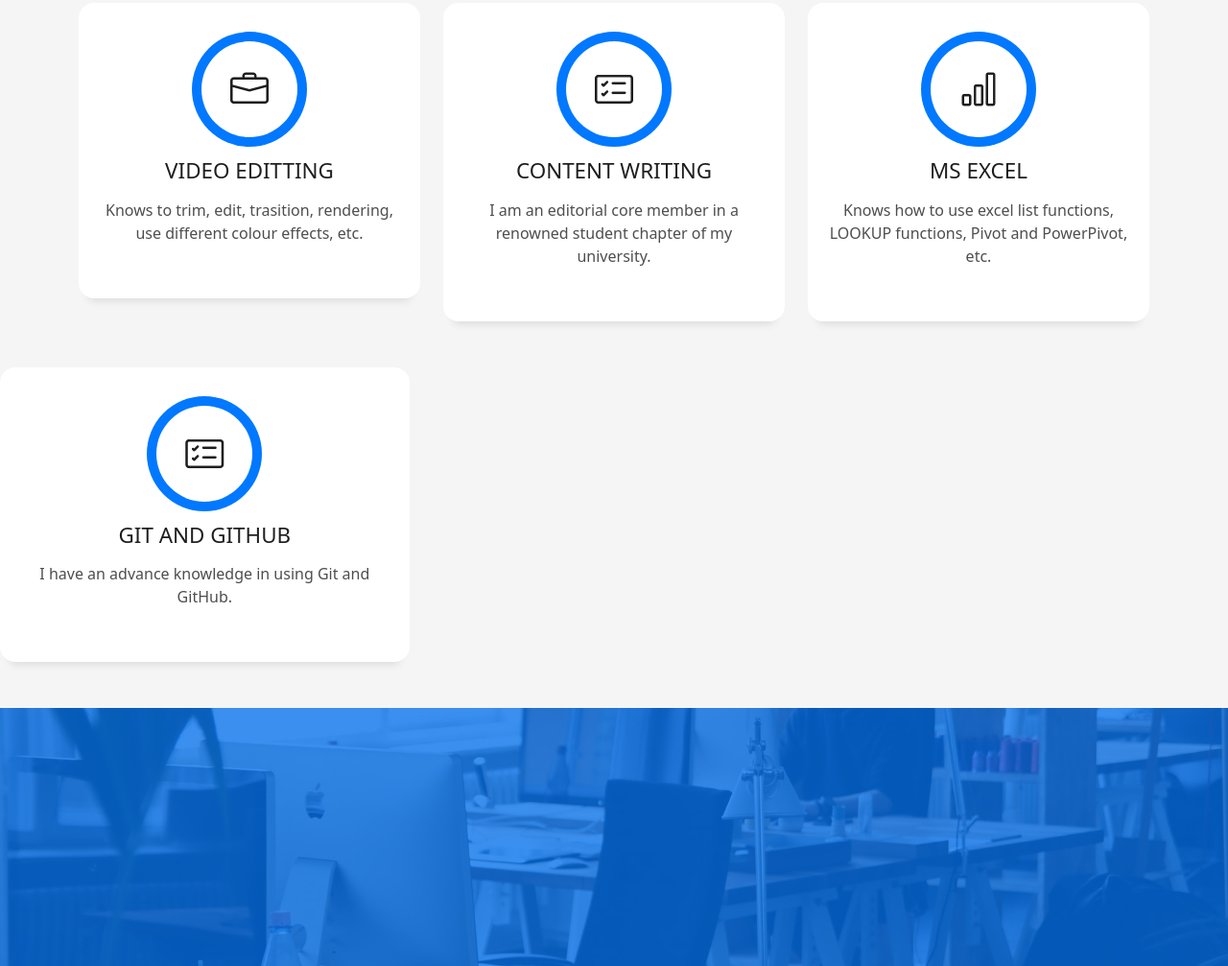
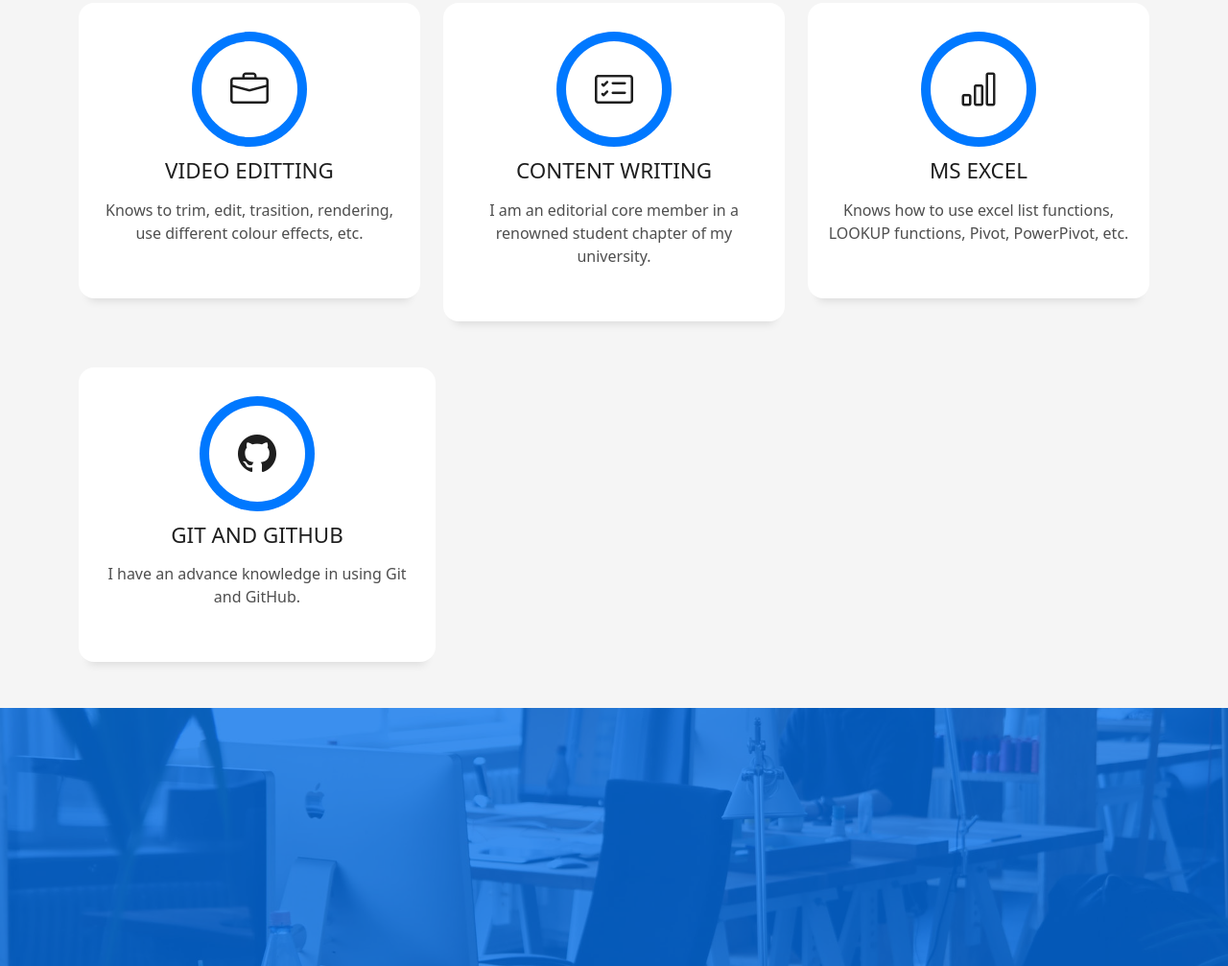
Before and after one commit to prasoonghosh/prasoonghosh.io, a plain HTML site: page DevFolio/index.html in a window 1280 px wide. Shown: the part 1874-2881 px from the top of the page at 96% size. Drawn offline with Linux system fonts and the light colour scheme.

Commit message:
Changed the 4th service bi image and aligned it with others

```diff
--- a/DevFolio/index.html
+++ b/DevFolio/index.html
@@ -205,17 +205,16 @@
               <div class="service-content">
                 <h2 class="s-title">MS Excel</h2>
                 <p class="s-description text-center">
-                  Knows how to use excel list functions, LOOKUP functions, Pivot and PowerPivot, etc.
+                  Knows how to use excel list functions, LOOKUP functions, Pivot, PowerPivot, etc.
                 </p>
               </div>
             </div>
           </div>
         </div>
-      </div>
-      <div class="col-md-4">
+        <div class="col-md-4">
             <div class="service-box">
               <div class="service-ico">
-                <span class="ico-circle"><i class="bi bi-card-checklist"></i></span>
+                <span class="ico-circle"><i class="bi bi-github"></i></span>
               </div>
               <div class="service-content">
                 <h2 class="s-title">Git and GitHub</h2>
@@ -225,6 +224,8 @@
               </div>
             </div>
           </div>
+      </div>
+
     </section><!-- End Services Section -->
 
     <!-- ======= Counter Section ======= -->
```
